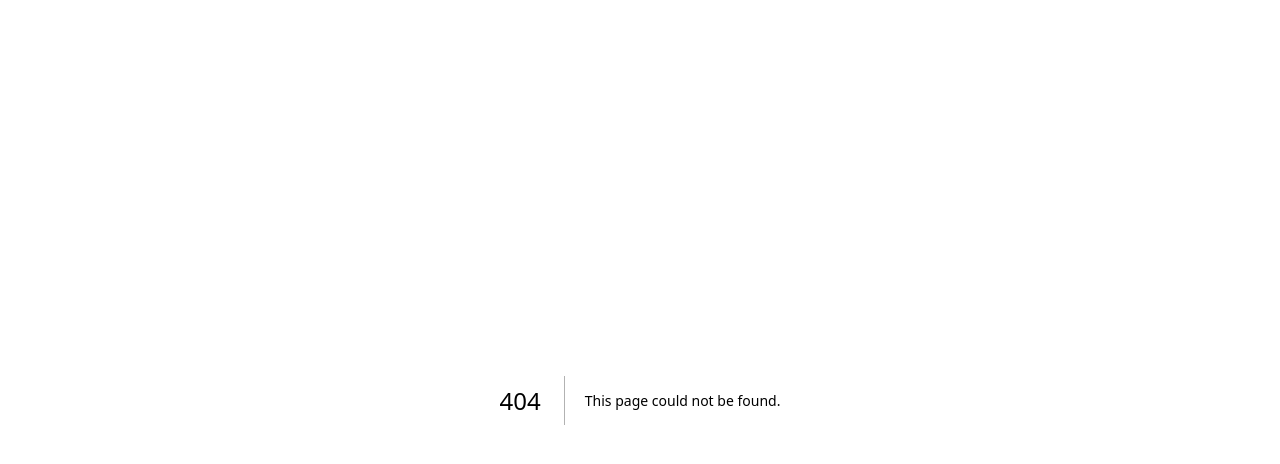
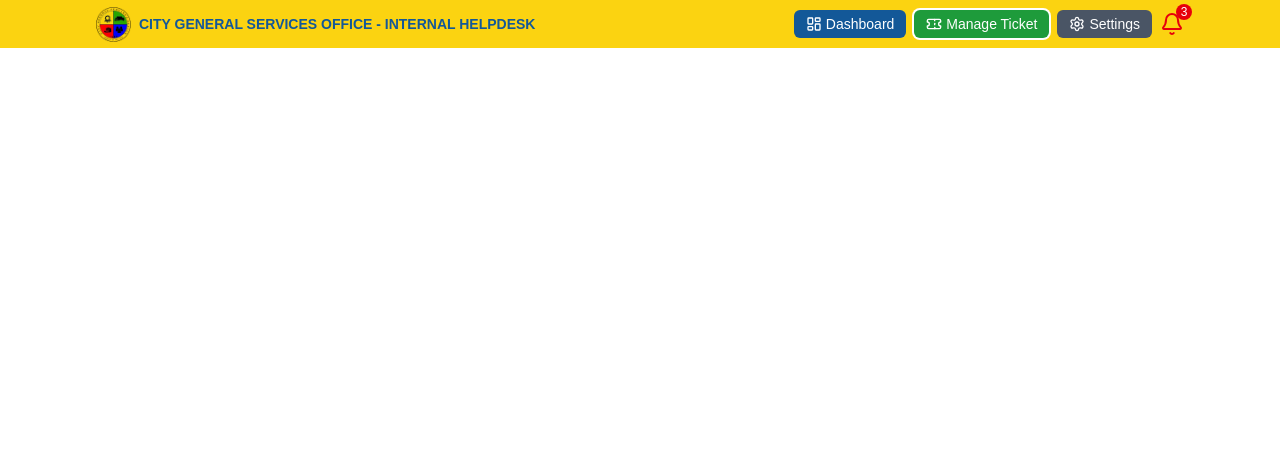
Before and after one commit to bayerische69/helpdesks, a Next.js app in the folder frontend/: page /admin/tickets in a window 1280 px wide. Before the commit this address had no page. Shown: the top 464 px of the page. Built offline with nearby package versions, Linux system fonts and the light colour scheme.

Commit message:
modified admin header

```diff
--- a/frontend/app/admin/dashboard/page.tsx
+++ b/frontend/app/admin/dashboard/page.tsx
@@ -7,7 +7,7 @@ const dashboard = () => {
     <div className='w-full h-full'>
         <AdminHeader />
 
-        <div className="xl:mx-50 xl:my-15">
+        {/* <div className="xl:mx-50 xl:my-15">
 
           <div className="grid grid-cols-1 sm:grid-cols-2 md:grid-cols-4 gap-4">
 
@@ -48,7 +48,7 @@ const dashboard = () => {
 
         <div className='xl:mx-50 xl:my-15'>
          <ChartAreaInteractive />
-        </div>
+        </div> */}
 
     </div>
   )
--- /dev/null
+++ b/frontend/app/admin/tickets/page.tsx
@@ -0,0 +1,12 @@
+import AdminHeader from '@/app/components/adminHeader'
+import React from 'react'
+
+const tickets = () => {
+  return (
+    <div>
+      <AdminHeader/>
+    </div>
+  )
+}
+
+export default tickets
--- a/frontend/app/components/DateTimePicker.tsx
+++ b/frontend/app/components/DateTimePicker.tsx
@@ -17,37 +17,52 @@ export function DateTimePicker() {
   const [open, setOpen] = React.useState(false)
   const [date, setDate] = React.useState<Date | undefined>(undefined)
 
+  // ✅ Prevent timezone issues (start of today)
+  const today = React.useMemo(() => {
+    const d = new Date()
+    d.setHours(0, 0, 0, 0)
+    return d
+  }, [])
 
   return (
-    <div className="flex gap-4">
+    <div className="flex flex-col sm:flex-row gap-4">
+      {/* Date Picker */}
       <div className="flex flex-col gap-3">
         <Label htmlFor="date-picker" className="px-1">
           Date
         </Label>
+
         <Popover open={open} onOpenChange={setOpen}>
           <PopoverTrigger asChild>
             <Button
               variant="outline"
               id="date-picker"
-              className="w-32 justify-between font-normal "
+              className="w-40 justify-between font-normal"
             >
               {date ? date.toLocaleDateString() : "Select date"}
-              <ChevronDownIcon />
+              <ChevronDownIcon className="h-4 w-4 opacity-50" />
             </Button>
           </PopoverTrigger>
-          <PopoverContent className="w-auto overflow-hidden p-0 bg-white" align="start">
+
+          <PopoverContent
+            className="w-auto overflow-hidden p-0 bg-white"
+            align="start"
+          >
             <Calendar
               mode="single"
               selected={date}
               captionLayout="dropdown"
-              onSelect={(date) => {
-                setDate(date)
+              disabled={{ before: today }} // ✅ disable past dates
+              onSelect={(selectedDate) => {
+                setDate(selectedDate)
                 setOpen(false)
               }}
             />
           </PopoverContent>
         </Popover>
       </div>
+
+      {/* Time Picker */}
       <div className="flex flex-col gap-3">
         <Label htmlFor="time-picker" className="px-1">
           Time
@@ -57,7 +72,9 @@ export function DateTimePicker() {
           id="time-picker"
           step="1"
           defaultValue="10:30:00"
-          className="bg-background appearance-none [&::-webkit-calendar-picker-indicator]:hidden [&::-webkit-calendar-picker-indicator]:appearance-none"
+          className="bg-background appearance-none
+            [&::-webkit-calendar-picker-indicator]:hidden
+            [&::-webkit-calendar-picker-indicator]:appearance-none"
         />
       </div>
     </div>
--- a/frontend/app/components/adminHeader.tsx
+++ b/frontend/app/components/adminHeader.tsx
@@ -1,48 +1,128 @@
-import React from 'react'
+"use client"
+
+import React, { useState } from 'react'
 import logo from "../images/Logo.png"
 import Image from 'next/image'
-import { Bell, Settings, LayoutDashboard, Ticket } from "lucide-react"
+import { Bell, Settings, LayoutDashboard, Ticket, Menu, X } from "lucide-react"
+import { useRouter, usePathname } from "next/navigation"
 
-const adminHeader = () => {
+const AdminHeader = () => {
+
+  const router = useRouter()
+  const pathname = usePathname()
+  const [isOpen, setIsOpen] = useState(false)
+
+  const navItems = [
+    {
+      name: "Dashboard",
+      path: "/admin/dashboard",
+      icon: <LayoutDashboard size={16} />,
+      color: "bg-[#135898]"
+    },
+    {
+      name: "Manage Ticket",
+      path: "/admin/tickets",
+      icon: <Ticket size={16} />,
+      color: "bg-[#1E9B3B]"
+    },
+    {
+      name: "Settings",
+      path: "/admin/settings",
+      icon: <Settings size={16} />,
+      color: "bg-gray-600"
+    }
+  ]
+
   return (
-    <div className="w-full h-12 bg-[#FBD311] ">
-        <div className="flex items-center justify-between h-full mx-50">
-            <div className="flex items-center gap-2">
+    <div className="w-full bg-[#FBD311]">
+      <div className="flex justify-between items-center h-12 lg:mx-20 px-4">
+
+        {/* Logo */}
+        <div className='flex items-center gap-2'>
           <Image src={logo} alt="Logo" width={35} />
-                <h1 className="text-[#135898] font-bold">
+          <h1 className="text-[#135898] font-bold text-xs sm:text-sm">
             CITY GENERAL SERVICES OFFICE - INTERNAL HELPDESK
           </h1>
         </div>
 
-<div className="flex items-center gap-3">
+        {/* Desktop Menu */}
+        <div className="hidden md:flex items-center gap-2">
 
-      <button className="flex items-center gap-1 bg-[#135898] text-white px-3 py-1 rounded-md text-sm cursor-pointer">
-        <LayoutDashboard size={16} />
-        Dashboard
+          {navItems.map((item) => (
+            <button
+              key={item.name}
+              onClick={() => router.push(item.path)}
+              className={`
+                flex items-center gap-1 text-white px-3 py-1 rounded-md text-sm
+                ${item.color}
+                ${pathname === item.path ? "ring-2 ring-white" : ""}
+              `}
+            >
+              {item.icon}
+              {item.name}
             </button>
-
-      <button className="flex items-center gap-1 bg-[#1E9B3B] text-white px-3 py-1 rounded-md text-sm cursor-pointer">
-        <Ticket size={16} />
-        Manage Ticket
-      </button>
-
-      <button className="flex items-center gap-1 bg-gray-600 text-white px-3 py-1 rounded-md text-sm cursor-pointer">
-        <Settings size={16} />
-        Settings
-      </button>
+          ))}
 
           {/* Notification */}
-      <div className="relative">
-        <Bell className="text-red-600 cursor-pointer" />
+          <div
+            className="relative cursor-pointer"
+            onClick={() => router.push("/admin/notifications")}
+          >
+            <Bell className="text-red-600" />
             <span className="absolute -top-2 -right-2 bg-red-600 text-white text-xs w-4 h-4 flex items-center justify-center rounded-full">
               3
             </span>
           </div>
 
         </div>
+
+        {/* Mobile Menu Button */}
+        <button
+          className="md:hidden"
+          onClick={() => setIsOpen(!isOpen)}
+        >
+          {isOpen ? <X /> : <Menu />}
+        </button>
       </div>
+
+      {/* Mobile Dropdown */}
+      {isOpen && (
+        <div className="md:hidden bg-[#FBD311] px-4 pb-3 space-y-2">
+
+          {navItems.map((item) => (
+            <button
+              key={item.name}
+              onClick={() => {
+                router.push(item.path)
+                setIsOpen(false)
+              }}
+              className={`
+                w-full flex items-center gap-2 text-white px-3 py-2 rounded-md text-sm
+                ${item.color}
+                ${pathname === item.path ? "ring-2 ring-white" : ""}
+              `}
+            >
+              {item.icon}
+              {item.name}
+            </button>
+          ))}
+
+          {/* Mobile Notification */}
+          <button
+            onClick={() => {
+              router.push("/admin/notifications")
+              setIsOpen(false)
+            }}
+            className="w-full flex items-center gap-2 bg-red-600 text-white px-3 py-2 rounded-md text-sm"
+          >
+            <Bell size={16} />
+            Notifications (3)
+          </button>
+
+        </div>
+      )}
     </div>
   )
 }
 
-export default adminHeader
+export default AdminHeader
--- a/frontend/app/page.tsx
+++ b/frontend/app/page.tsx
@@ -127,9 +127,9 @@ export default function Home() {
         onClose={() => setOpen(false)}
         title="Submit A Ticket"
       >
-        <form>
-          <div className="grid grid-cols-2 gap-2 mb-3">
-            {/* Select for users */}
+<form className="w-full">
+  {/* Row 1 */}
+  <div className="grid grid-cols-1 sm:grid-cols-2 gap-3 mb-4">
     <div className="flex flex-col">
       <label className="text-sm font-medium mb-1">User</label>
       <select
@@ -151,7 +151,8 @@ export default function Home() {
     </div>
   </div>
 
-          <div className="grid grid-cols-2 gap-2 mb-3">
+  {/* Row 2 */}
+  <div className="grid grid-cols-1 sm:grid-cols-2 gap-3 mb-4">
     <div className="flex flex-col">
       <label className="text-sm font-medium mb-1">Priority Status</label>
       <select
@@ -167,6 +168,7 @@ export default function Home() {
         <option value="Urgent">Urgent</option>
       </select>
     </div>
+
     <div className="flex flex-col">
       <label className="text-sm font-medium mb-1">Category</label>
       <select
@@ -178,12 +180,12 @@ export default function Home() {
         </option>
         <option value="Software">Software</option>
         <option value="Hardware">Hardware</option>
-
       </select>
     </div>
   </div>
 
-          <div className="grid grid-cols-2 gap-2 mb-3">
+  {/* Row 3 */}
+  <div className="grid grid-cols-1 sm:grid-cols-2 gap-3 mb-4">
     <div className="flex flex-col">
       <label className="text-sm font-medium mb-1">Division</label>
       <select
@@ -197,34 +199,51 @@ export default function Home() {
         <option value="ADMIN">ADMIN</option>
         <option value="SUPPLY">SUPPLY</option>
         <option value="RECORDS">RECORDS</option>
-                <option value="RECORDS">ARCHIVES</option>
+        <option value="ARCHIVES">ARCHIVES</option>
       </select>
     </div>
 
-            {/* datetime picker */}
+    <div className="flex flex-col">
       <DateTimePicker />
-
+    </div>
   </div>
 
-
-          <div className="grid w-full gap-3 mb-3">
+  {/* Description */}
+  <div className="w-full mb-4">
     <Label htmlFor="message">Description</Label>
-            <Textarea placeholder="Enter details here" id="message" />
+    <Textarea
+      placeholder="Enter details here"
+      id="message"
+      className="mt-1"
+    />
   </div>
 
-
-          <div className="flex justify-end">
-            <Button variant="outline" className="bg-[#BF092F] text-white " onClick={(e) => {
+  {/* Buttons */}
+  <div className="flex flex-col sm:flex-row sm:justify-end gap-2">
+    <Button
+      variant="outline"
+      className="bg-[#BF092F] text-white w-full sm:w-auto"
+      onClick={(e) => {
         e.preventDefault()
         console.log("cancel")
-            }}>Cancel</Button>
-            <Button variant="outline" className="bg-[#4988C4] text-white " onClick={(e) => {
+      }}
+    >
+      Cancel
+    </Button>
+
+    <Button
+      variant="outline"
+      className="bg-[#4988C4] text-white w-full sm:w-auto"
+      onClick={(e) => {
         e.preventDefault()
         console.log("submitted")
-            }}>Submit</Button>
+      }}
+    >
+      Submit
+    </Button>
   </div>
+</form>
 
-        </form>
       </Modal>
     </div>
   );
```
Lines whose indentation alone changed are shown as unchanged.
